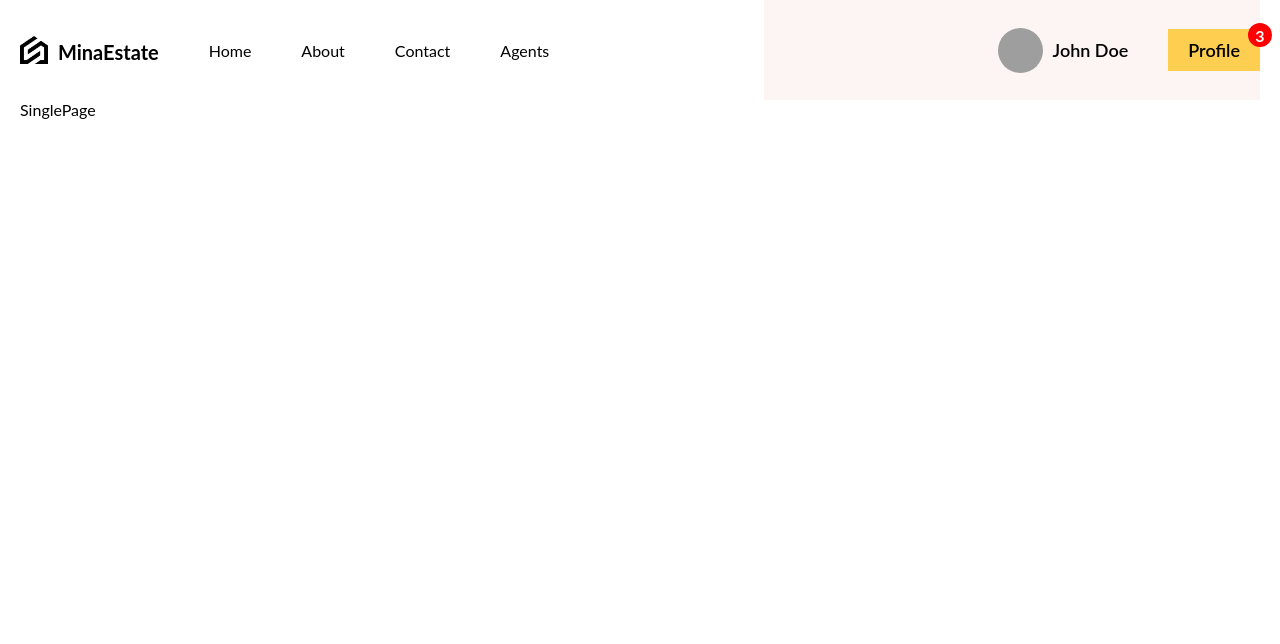
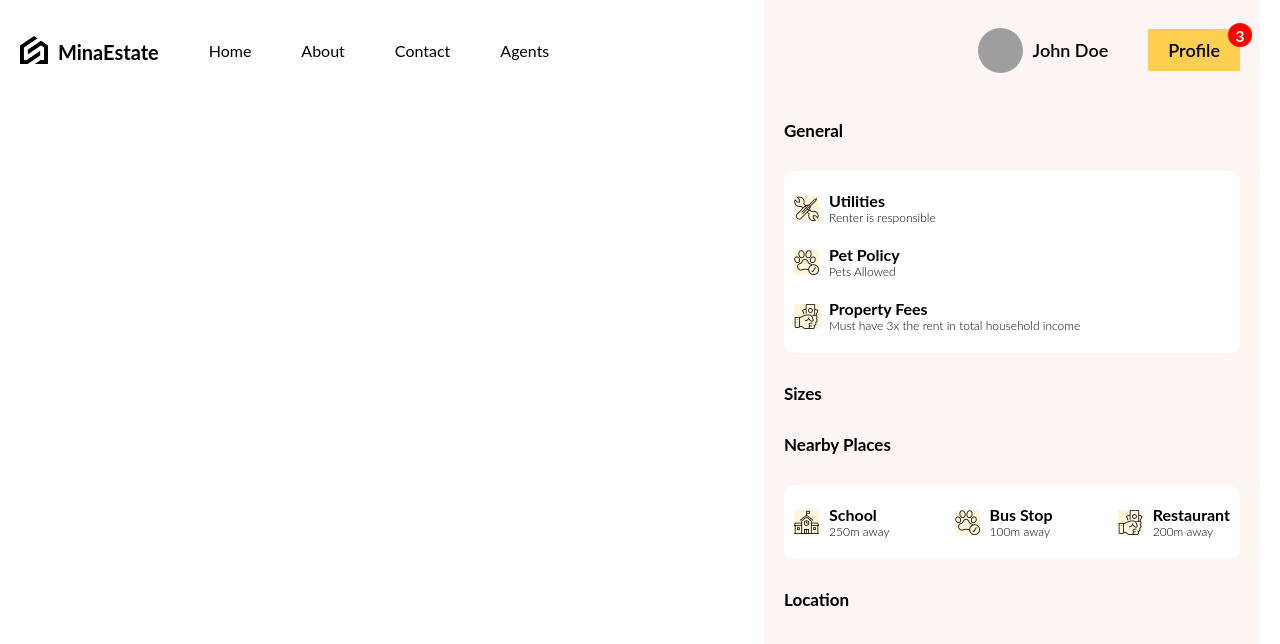
Before and after one commit to MohamedBerbouchi/real-estate-app, a React (Vite) app in the folder client/: page /1 in a window 1280 px wide. Shown: the top 644 px of the page. Built offline with nearby package versions, Linux system fonts and the light colour scheme; grey boxes are pictures that could not be loaded.

Commit message:
add list to single page

```diff
--- a/client/src/components/navbar/nav.scss
+++ b/client/src/components/navbar/nav.scss
@@ -65,6 +65,8 @@ nav{
             background-color: transparent;
         }
         .profile{
+        padding-right: 20px;
+
             display: flex;
             align-items: center;
             gap: 10px;
--- a/client/src/pages/singlepage/singlePage.jsx
+++ b/client/src/pages/singlepage/singlePage.jsx
@@ -1,11 +1,69 @@
-import React from 'react'
-import './singlePage.scss'
+import React from "react";
+import "./singlePage.scss";
 function SinglePage() {
   return (
-    <div>
-        SinglePage
+    <div className="singlepage">
+      <div className="left">
+        <div className="wrapper"></div>
+      </div>
+      <div className="right">
+        <div className="wrapper">
+          <h2 className="title">General</h2>
+          <div className="vertical_boxes">
+            <div className="box">
+              <img src="/utility.png" alt="" />
+              <div className="box_content">
+                <h3>Utilities</h3>
+                <p>Renter is responsible</p>
+              </div>
+            </div>
+            <div className="box">
+              <img src="/pet.png" alt="" />
+              <div className="box_content">
+                <h3>Pet Policy</h3>
+                <p>Pets Allowed</p>
+              </div>
+            </div>
+            <div className="box">
+              <img src="/fee.png" alt="" />
+              <div className="box_content">
+                <h3>Property Fees</h3>
+                <p>Must have 3x the rent in total household income</p>
+              </div>
+            </div>
+          </div>
+          <h2 className="title">Sizes</h2>
+          <h2 className="title">Nearby Places</h2>
+          <div className="horizental_boxes">
+            <div className="box">
+              <img src="/school.png" alt="" />
+              <div className="box_content">
+                <h3>School</h3>
+                <p>250m away</p>
+              </div>
+            </div>
+            <div className="box">
+              <img src="/pet.png" alt="" />
+              <div className="box_content">
+                <h3>Bus Stop</h3>
+                <p>100m away</p>
+              </div>
+            </div>
+            <div className="box">
+              <img src="/fee.png" alt="" />
+              <div className="box_content">
+                <h3>Restaurant</h3>
+                <p>200m away
+
+</p>
+              </div>
+            </div>
+          </div>
+          <h2 className="title">Location</h2>
+        </div>
+      </div>
     </div>
-  )
+  );
 }
 
-export default SinglePage
+export default SinglePage;
--- a/client/src/pages/singlepage/singlePage.scss
+++ b/client/src/pages/singlepage/singlePage.scss
@@ -0,0 +1,60 @@
+.singlepage {
+  display: flex;
+  height: 100%;
+  .left {
+    flex: 3;
+    height: 100%;
+    overflow-y: auto;
+    .wrapper {
+      padding-right: 40px;
+    }
+  }
+
+  .right {
+    flex: 2;
+    height: 100%;
+    overflow-y: auto;
+    background-color: var(--light-yellow);
+    .wrapper {
+      padding: 20px;
+      display: flex;
+      flex-direction: column;
+      gap: 30px;
+      .title {
+        font-size: 17px;
+      }
+       .vertical_boxes, .horizental_boxes {
+        display: flex;
+        flex-direction: column;
+        gap: 20px;
+        padding: 20px 10px;
+        background-color: white;
+        border-radius: 10px;
+        .box {
+          display: flex;
+          gap: 10px;
+          align-items: center;
+          img {
+            width: 25px;
+            height: 25px;
+            background-color: rgba(254, 205, 81, 0.209);
+          }
+          .box_content {
+            h3 {
+              font-size: 16px;
+              font-weight: bold;
+            }
+            p {
+              font-weight: 300;
+              font-size: 12px;
+            }
+          }
+        }
+      }
+      .horizental_boxes{
+flex-direction: row;
+justify-content: space-between;
+      }
+    }
+  }
+}
```
